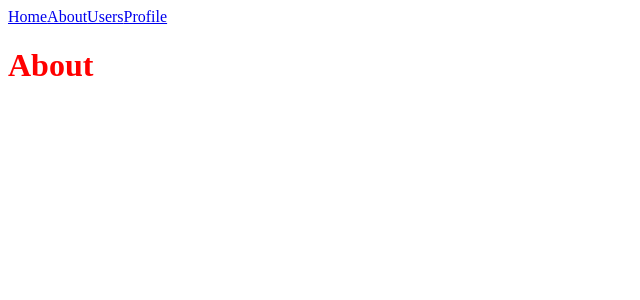
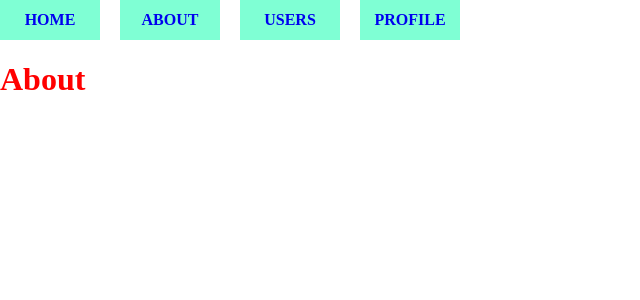
Before and after one commit to timbergus/lazy-project, a React app: page /#/about in a window 1280 px wide. Shown: the top 300 px of the page, without its empty margins (0-640 px from the left). Built offline with nearby package versions, Linux system fonts and the light colour scheme; what react-universal-component would draw is missing.

Commit message:
Update navigation styles.

```diff
--- a/src/app.scss
+++ b/src/app.scss
@@ -2,3 +2,23 @@ h1 {
   position: relative;
   color: red;
 }
+
+nav {
+  width: 100%;
+
+  a {
+    text-decoration: none;
+    text-transform: uppercase;
+    display: inline-block;
+    font-weight: bold;
+    width: 100px;
+    line-height: 40px;
+    text-align: center;
+    background-color: aquamarine;
+    cursor: pointer;
+  }
+
+  a + a {
+    margin-left: 20px;
+  }
+}
--- a/src/index.html
+++ b/src/index.html
@@ -1,13 +1,21 @@
 <!DOCTYPE html>
 <html lang="en">
+
 <head>
   <meta charset="UTF-8" />
   <meta name="viewport" content="width=device-width, initial-scale=1.0" />
   <meta http-equiv="X-UA-Compatible" content="ie=edge" />
   <title>Lazy Demo</title>
+  <style>
+    body {
+      margin: 0;
+      padding: 0;
+    }
+  </style>
 </head>
 
 <body>
   <div id="root"></div>
 </body>
+
 </html>
```
Lines whose indentation alone changed are shown as unchanged.
